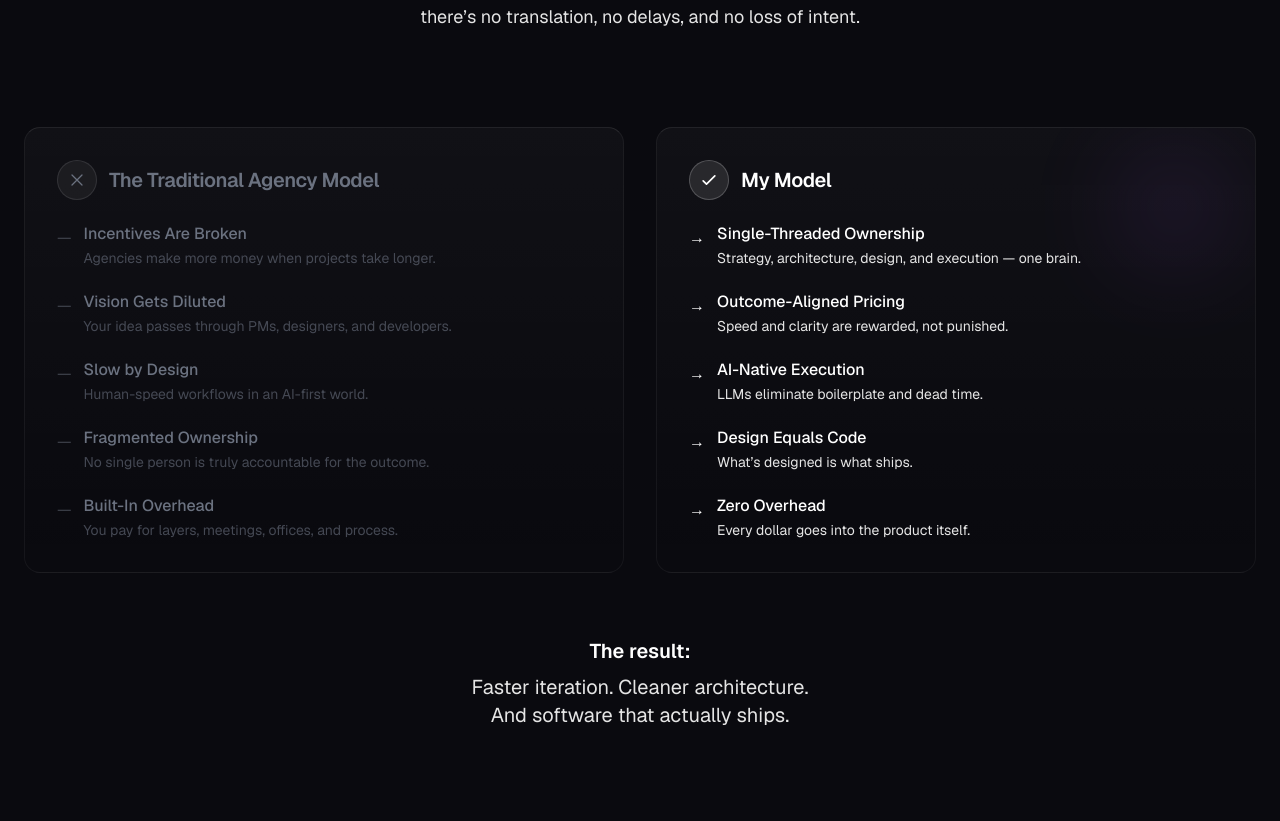
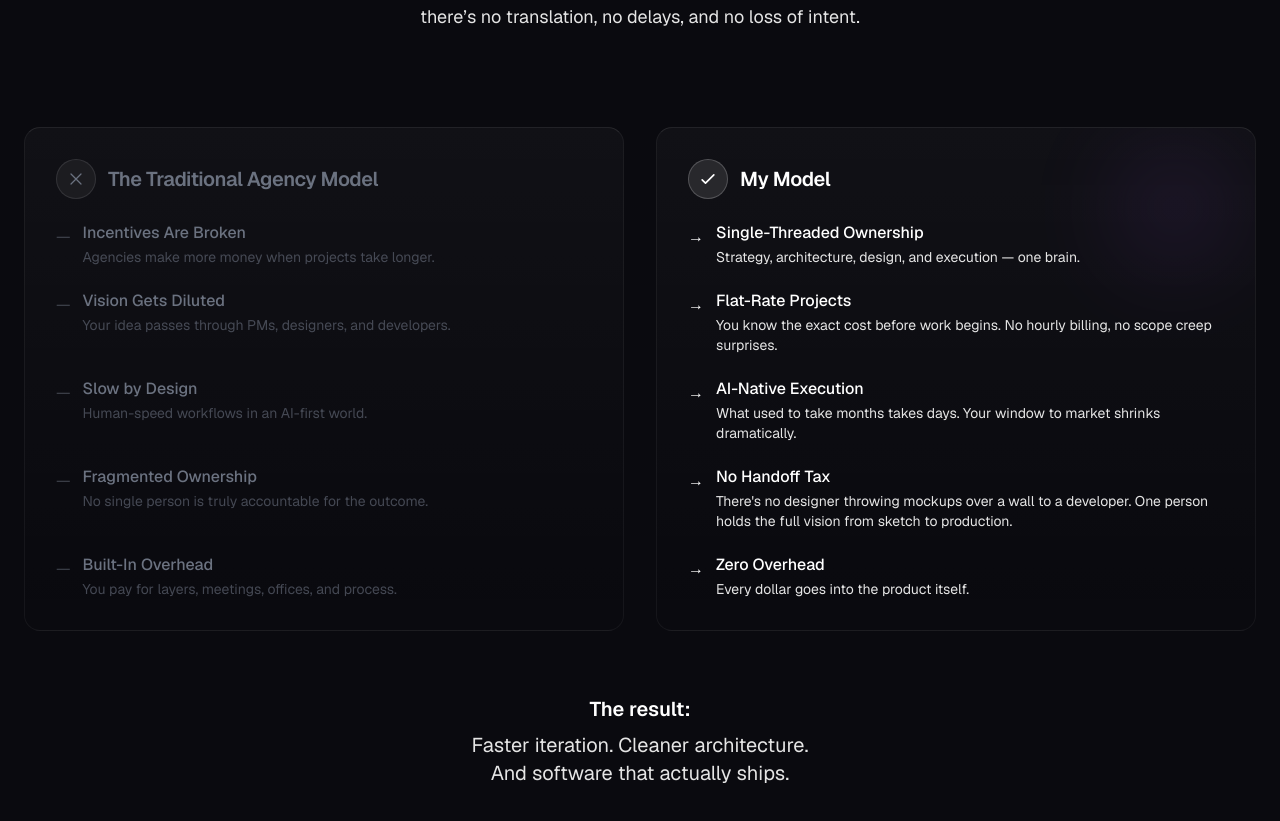
Before and after one commit to naum-milosheski/portfolio, a Next.js app: page / in a window 1280 px wide. Shown: the part 3626-4447 px from the top of the page. Built offline with nearby package versions, Linux system fonts and the light colour scheme.

Commit message:
feat: Update comparison section content and refactor `HybridBio` component to support distinct mobile and desktop layouts.

```diff
--- a/src/components/sections/HybridBio.tsx
+++ b/src/components/sections/HybridBio.tsx
@@ -24,8 +24,9 @@ export default function HybridBio() {
                     </p>
                 </motion.div>
 
-                {/* Comparison Grid - MONOCHROMATIC BENTO STYLE */}
-                <div className="grid lg:grid-cols-2 gap-6 md:gap-8">
+                <div className="relative">
+                    {/* MOBILE LAYOUT (< LG) - Retain original two independent columns for stacking */}
+                    <div className="grid lg:hidden gap-6 md:gap-8">
                         {/* Traditional Devs Column */}
                         <motion.div
                             initial={{ opacity: 0, x: -30 }}
@@ -40,7 +41,6 @@ export default function HybridBio() {
                             }}
                         >
                             <div className="flex items-center gap-3 mb-6">
-                            {/* Gray/Dark icon for Traditional */}
                                 <div className="w-10 h-10 rounded-full bg-white/5 border border-white/10 flex items-center justify-center">
                                     <svg className="w-5 h-5 text-text-muted" fill="none" stroke="currentColor" viewBox="0 0 24 24">
                                         <path strokeLinecap="round" strokeLinejoin="round" strokeWidth={1.5} d="M6 18L18 6M6 6l12 12" />
@@ -88,7 +88,6 @@ export default function HybridBio() {
                             />
 
                             <div className="flex items-center gap-3 mb-6 relative z-10">
-                            {/* Bright White icon for My Approach */}
                                 <div className="w-10 h-10 rounded-full bg-white/10 border border-white/20 flex items-center justify-center">
                                     <svg className="w-5 h-5 text-white" fill="none" stroke="currentColor" viewBox="0 0 24 24">
                                         <path strokeLinecap="round" strokeLinejoin="round" strokeWidth={2} d="M5 13l4 4L19 7" />
@@ -113,6 +112,96 @@ export default function HybridBio() {
                         </motion.div>
                     </div>
 
+                    {/* DESKTOP LAYOUT (>= LG) - Unified grid for precise row alignment */}
+                    <motion.div
+                        initial={{ opacity: 0, y: 30 }}
+                        whileInView={{ opacity: 1, y: 0 }}
+                        viewport={{ once: true }}
+                        transition={{ duration: 0.6 }}
+                        className="hidden lg:block relative"
+                    >
+                        {/* Static Background Columns */}
+                        <div className="absolute inset-0 grid grid-cols-2 gap-8 pointer-events-none">
+                            <div
+                                className="rounded-2xl"
+                                style={{
+                                    background: 'linear-gradient(to bottom, rgba(255,255,255,0.03), transparent)',
+                                    border: '1px solid rgba(255,255,255,0.05)',
+                                    borderTop: '1px solid rgba(255,255,255,0.1)',
+                                }}
+                            />
+                            <div
+                                className="rounded-2xl relative overflow-hidden"
+                                style={{
+                                    background: 'linear-gradient(to bottom, rgba(255,255,255,0.03), transparent)',
+                                    border: '1px solid rgba(255,255,255,0.05)',
+                                    borderTop: '1px solid rgba(255,255,255,0.1)',
+                                }}
+                            >
+                                <div
+                                    className="absolute top-0 right-0 w-40 h-40 opacity-20"
+                                    style={{
+                                        background: 'radial-gradient(circle, var(--glow-purple), transparent 70%)',
+                                        filter: 'blur(50px)',
+                                    }}
+                                    aria-hidden="true"
+                                />
+                            </div>
+                        </div>
+
+                        {/* Foreground Content - Rows cross horizontal gap to enforce 1:1 baseline */}
+                        <div className="relative z-10 w-full py-8">
+                            {/* Headers */}
+                            <div className="grid grid-cols-2 gap-8 w-full mb-6">
+                                <div className="flex items-center gap-3 px-8">
+                                    <div className="w-10 h-10 rounded-full bg-white/5 border border-white/10 flex items-center justify-center">
+                                        <svg className="w-5 h-5 text-text-muted" fill="none" stroke="currentColor" viewBox="0 0 24 24">
+                                            <path strokeLinecap="round" strokeLinejoin="round" strokeWidth={1.5} d="M6 18L18 6M6 6l12 12" />
+                                        </svg>
+                                    </div>
+                                    <h3 className="text-xl font-semibold text-text-muted">
+                                        The Traditional Agency Model
+                                    </h3>
+                                </div>
+
+                                <div className="flex items-center gap-3 px-8">
+                                    <div className="w-10 h-10 rounded-full bg-white/10 border border-white/20 flex items-center justify-center">
+                                        <svg className="w-5 h-5 text-white" fill="none" stroke="currentColor" viewBox="0 0 24 24">
+                                            <path strokeLinecap="round" strokeLinejoin="round" strokeWidth={2} d="M5 13l4 4L19 7" />
+                                        </svg>
+                                    </div>
+                                    <h3 className="text-xl font-semibold text-text-primary">
+                                        My Model
+                                    </h3>
+                                </div>
+                            </div>
+
+                            {/* Item Rows */}
+                            <ul className="flex flex-col space-y-6">
+                                {comparisons.map((item) => (
+                                    <li key={item.id} className="grid grid-cols-2 gap-8 w-full">
+                                        <div className="flex items-start gap-3 px-8">
+                                            <span className="text-text-muted mt-0.5 opacity-50">—</span>
+                                            <div>
+                                                <p className="text-base text-text-muted font-medium leading-tight">{item.traditionalTitle}</p>
+                                                <p className="text-text-muted/60 text-sm mt-1">{item.traditionalBody}</p>
+                                            </div>
+                                        </div>
+
+                                        <div className="flex items-start gap-3 px-8">
+                                            <span className="text-white mt-0.5">→</span>
+                                            <div>
+                                                <p className="text-base text-text-primary font-medium leading-tight">{item.myApproachTitle}</p>
+                                                <p className="text-text-secondary text-sm mt-1">{item.myApproachBody}</p>
+                                            </div>
+                                        </div>
+                                    </li>
+                                ))}
+                            </ul>
+                        </div>
+                    </motion.div>
+                </div>
+
                 {/* Bottom Statement */}
                 <motion.div
                     initial={{ opacity: 0, y: 20 }}
--- a/src/data/projects.ts
+++ b/src/data/projects.ts
@@ -145,8 +145,8 @@ export const comparisons: Comparison[] = [
         id: '2',
         traditionalTitle: 'Vision Gets Diluted',
         traditionalBody: 'Your idea passes through PMs, designers, and developers.',
-        myApproachTitle: 'Outcome-Aligned Pricing',
-        myApproachBody: 'Speed and clarity are rewarded, not punished.',
+        myApproachTitle: 'Flat-Rate Projects',
+        myApproachBody: 'You know the exact cost before work begins. No hourly billing, no scope creep surprises.',
         order: 2,
     },
     {
@@ -154,15 +154,15 @@ export const comparisons: Comparison[] = [
         traditionalTitle: 'Slow by Design',
         traditionalBody: 'Human-speed workflows in an AI-first world.',
         myApproachTitle: 'AI-Native Execution',
-        myApproachBody: 'LLMs eliminate boilerplate and dead time.',
+        myApproachBody: 'What used to take months takes days. Your window to market shrinks dramatically.',
         order: 3,
     },
     {
         id: '4',
         traditionalTitle: 'Fragmented Ownership',
         traditionalBody: 'No single person is truly accountable for the outcome.',
-        myApproachTitle: 'Design Equals Code',
-        myApproachBody: 'What’s designed is what ships.',
+        myApproachTitle: 'No Handoff Tax',
+        myApproachBody: "There's no designer throwing mockups over a wall to a developer. One person holds the full vision from sketch to production.",
         order: 4,
     },
     {
```
Lines whose indentation alone changed are shown as unchanged.
